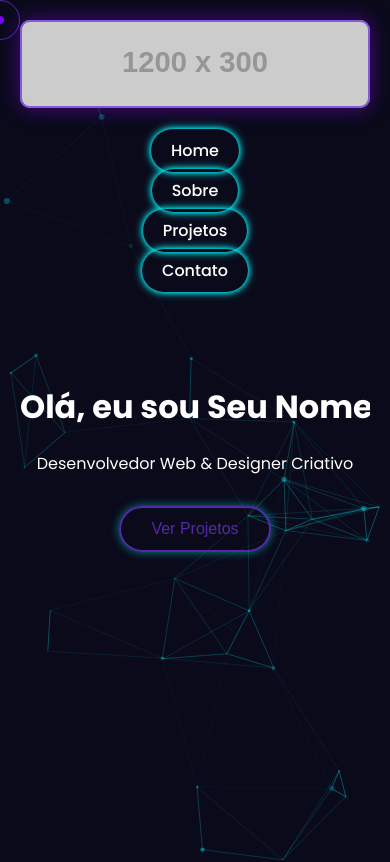
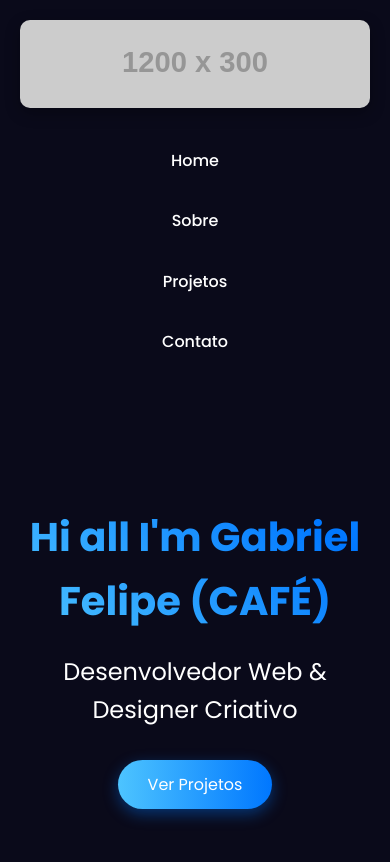
Before and after one commit to CAFE2l/Main_Portfolio, a plain HTML site: page HTML/index.html in a window 390 px wide. Shown: the top 862 px of the page. Drawn offline with nearby package versions, Linux system fonts and the light colour scheme; placeholder pictures from the web are drawn by us; animation ran at ten frames a second.

Commit message:
commited

```diff
--- a/CSS/style.css
+++ b/CSS/style.css
@@ -10,44 +10,7 @@ body {
             overflow-x: hidden;
             background: #0a0a1a;
             color: #fff;
-    cursor: none;
-}
-
-/* Efeito de partículas */
-#particles-js {
-    position: fixed;
-    width: 100%;
-    height: 100%;
-    z-index: -1;
-}
-
-/* Cursor personalizado */
-.cursor, .cursor-follower {
-    position: fixed;
-    border-radius: 50%;
-    transform: translate(-50%, -50%);
-    pointer-events: none;
-    z-index: 9999;
-}
-
-.cursor {
-    width: 8px;
-    height: 8px;
-    background: #8000ff;
-    transition: width 0.3s, height 0.3s, opacity 0.3s;
-}
-
-.cursor-follower {
-    width: 40px;
-    height: 40px;
-    border: 1px solid #7033d8be;
-    transition: all 0.6s ease;
-}
-
-.cursor.active, .cursor-follower.active {
-    width: 50px;
-    height: 50px;
-    background: rgba(72, 0, 255, 0.2);
+            line-height: 1.6;
         }
 
         /* Container principal */
@@ -68,48 +31,30 @@ body {
             margin: 20px 0;
             border-radius: 10px;
             overflow: hidden;
-    box-shadow: 0 0 20px rgba(140, 0, 255, 0.5);
+            box-shadow: 0 5px 15px rgba(0, 0, 0, 0.3);
         }
 
         .banner {
             width: 100%;
             display: block;
+            transition: transform 0.5s ease;
         }
 
-.led-border {
-    position: absolute;
-    top: 0;
-    left: 0;
-    width: 100%;
-    height: 100%;
-    border: 2px solid transparent;
-    border-radius: 10px;
-    animation: ledAnimation 3s infinite linear;
-    pointer-events: none;
-}
-
-@keyframes ledAnimation {
-    0% {
-        box-shadow: 0 0 5px #7033d8be, 0 0 10px #7033d8be, 0 0 15px #7033d8be;
-        border-color: #7033d8be;
-    }
-    50% {
-        box-shadow: 0 0 10px #7033d8be, 0 0 20px #7033d8be 0 0 30px #7033d8be;
-        border-color: #7033d8be;
-    }
-    100% {
-        box-shadow: 0 0 5px #7033d8be, 0 0 10px #7033d8be, 0 0 15px #7033d8be;
-        border-color: #7033d8be;
-    }
+        .banner:hover {
+            transform: scale(1.02);
         }
 
         /* Navegação */
+        .navbar {
+            margin: 30px 0;
+        }
+
         .navbar ul {
             display: flex;
             justify-content: center;
             list-style: none;
             gap: 30px;
-    margin: 30px 0;
+            flex-wrap: wrap;
         }
 
         .nav-link {
@@ -120,28 +65,27 @@ body {
             border-radius: 30px;
             position: relative;
             transition: all 0.3s ease;
+            display: inline-block;
         }
 
-.nav-link::before {
+        .nav-link::after {
             content: '';
             position: absolute;
-    top: -2px;
-    left: -2px;
-    right: -2px;
-    bottom: -2px;
-    border-radius: 30px;
-    border: 2px solid transparent;
+            width: 0;
+            height: 2px;
+            bottom: 0;
+            left: 50%;
+            background-color: #4dc4ff;
             transition: all 0.3s ease;
         }
 
-.nav-link:hover::before {
-    border-color: #7033d8be;
-    box-shadow: 0 0 10px #7033d8be;
+        .nav-link:hover::after {
+            width: 100%;
+            left: 0;
         }
 
-.nav-link.led-hover:hover {
-    color: #7033d8be;
-    text-shadow: 0 0 10px #7033d8be;
+        .nav-link:hover {
+            color: #4dc4ff;
         }
 
         /* Conteúdo principal */
@@ -154,6 +98,7 @@ body {
             opacity: 0;
             transform: translateY(20px);
             transition: opacity 0.5s ease, transform 0.5s ease;
+            padding: 40px 0;
         }
 
         .section.active {
@@ -162,72 +107,82 @@ body {
             transform: translateY(0);
         }
 
+        h2 {
+            font-size: 2.5rem;
+            margin-bottom: 30px;
+            text-align: center;
+            color: #4dc4ff;
+            position: relative;
+            padding-bottom: 15px;
+        }
+
+        h2::after {
+            content: '';
+            position: absolute;
+            bottom: 0;
+            left: 50%;
+            transform: translateX(-50%);
+            width: 80px;
+            height: 3px;
+            background: linear-gradient(90deg, #4dc4ff, #0077ff);
+            border-radius: 3px;
+        }
+
         /* Seção Home */
         .home-content {
             text-align: center;
             padding: 60px 0;
         }
 
-.typing-animation {
-    font-size: 3rem;
+        .home-content h1 {
+            font-size: 3.5rem;
             margin-bottom: 20px;
-    overflow: hidden;
-    white-space: nowrap;
-    border-right: 3px solid #7033d8be;
-    animation: typing 3.5s steps(40, end), blink-caret 0.75s step-end infinite;
+            background: linear-gradient(45deg, #4dc4ff, #0077ff, #4dc4ff);
+            background-size: 200% auto;
+            background-clip: text;
+            -webkit-background-clip: text;
+            -webkit-text-fill-color: transparent;
+            animation: gradientShift 5s ease infinite;
         }
 
-@keyframes typing {
-    from { width: 0 }
-    to { width: 100% }
+        @keyframes gradientShift {
+            0% { background-position: 0% 50%; }
+            50% { background-position: 100% 50%; }
+            100% { background-position: 0% 50%; }
         }
 
-@keyframes blink-caret {
-    from, to { border-color: transparent }
-    50% { border-color: #7033d8be }
+        .home-content p {
+            font-size: 1.5rem;
+            margin-bottom: 30px;
+            opacity: 0;
+            animation: fadeIn 1s ease forwards;
+            animation-delay: 0.5s;
         }
 
-.highlight {
-    color: #7033d8be;
-    text-shadow: 0 0 10px #7033d8be;
-}
-
-.slide-in {
-    animation: slideIn 1s ease forwards;
-    opacity: 0;
-    transform: translateY(20px);
-}
-
-@keyframes slideIn {
+        @keyframes fadeIn {
             to {
                 opacity: 1;
-        transform: translateY(0);
             }
         }
 
-/* Botões com efeito LED */
-.led-button-container {
-    margin-top: 30px;
-}
-
-.led-button {
-    background: transparent;
-    color: #7033d8be;
-    border: 2px solid #7033d8be;
+        /* Botões */
+        .btn {
+            background: linear-gradient(90deg, #4dc4ff, #0077ff);
+            color: white;
+            border: none;
             padding: 12px 30px;
             font-size: 1rem;
             border-radius: 30px;
-    cursor: none;
-    position: relative;
-    overflow: hidden;
+            cursor: pointer;
             transition: all 0.3s ease;
-    box-shadow: 0 0 10px rgba(0, 247, 255, 0.5);
+            box-shadow: 0 5px 15px rgba(0, 119, 255, 0.4);
+            display: inline-block;
+            text-decoration: none;
         }
 
-.led-button:hover {
-    background: #7033d8be;
-    color: #0a0a1a;
-    box-shadow: 0 0 20px #7033d8be, 0 0 40px #7033d8be, 0 0 60px #7033d8be;
+        .btn:hover {
+            transform: translateY(-3px);
+            box-shadow: 0 8px 20px rgba(0, 119, 255, 0.6);
         }
 
         /* Seção Sobre */
@@ -236,6 +191,11 @@ body {
             grid-template-columns: 1fr 1fr;
             gap: 40px;
             margin-top: 30px;
+        }
+
+        .about-text p {
+            margin-bottom: 20px;
+            text-align: justify;
         }
 
         .skills {
@@ -256,7 +216,7 @@ body {
 
         .skill-progress {
             height: 100%;
-    background: linear-gradient(90deg, #7033d8be, #a26cff);
+            background: linear-gradient(90deg, #4dc4ff, #0077ff);
             border-radius: 10px;
             width: 0;
             transition: width 1.5s ease;
@@ -279,7 +239,7 @@ body {
 
         .project-card:hover {
             transform: translateY(-10px);
-    box-shadow: 0 10px 20px rgba(0, 247, 255, 0.2);
+            box-shadow: 0 10px 20px rgba(0, 119, 255, 0.2);
         }
 
         .project-image {
@@ -317,7 +277,7 @@ body {
         }
 
         .project-btn {
-    background: #00f7ff;
+            background: #4dc4ff;
             color: #0a0a1a;
             border: none;
             padding: 10px 20px;
@@ -363,8 +323,8 @@ body {
         .contact-form input:focus,
         .contact-form textarea:focus {
             outline: none;
-    border-color: #7033d8be;
-    box-shadow: 0 0 10px rgba(0, 247, 255, 0.5);
+            border-color: #4dc4ff;
+            box-shadow: 0 0 10px rgba(77, 196, 255, 0.5);
         }
 
         .contact-item {
@@ -378,13 +338,13 @@ body {
         }
 
         .social-link {
-    color: #7033d8be;
+            color: #4dc4ff;
             text-decoration: none;
             transition: all 0.3s ease;
         }
 
         .social-link:hover {
-    text-shadow: 0 0 10px #7033d8be;
+            text-shadow: 0 0 10px rgba(77, 196, 255, 0.7);
         }
 
         /* Footer */
@@ -403,8 +363,8 @@ body {
                 gap: 15px;
             }
 
-    .typing-animation {
-        font-size: 2rem;
+            .home-content h1 {
+                font-size: 2.5rem;
             }
 
             .about-content,
@@ -416,19 +376,3 @@ body {
                 grid-template-columns: 1fr;
             }
         }
-
-/* Animações de entrada */
-@keyframes fadeIn {
-    from {
-        opacity: 0;
-        transform: translateY(20px);
-    }
-    to {
-        opacity: 1;
-        transform: translateY(0);
-    }
-}
-
-.fade-in {
-    animation: fadeIn 1s ease forwards;
-}
--- a/HTML/index.html
+++ b/HTML/index.html
@@ -4,32 +4,24 @@
     <meta charset="UTF-8">
     <meta name="viewport" content="width=device-width, initial-scale=1.0">
     <title>Meu Portfólio</title>
+    <link href="https://fonts.googleapis.com/css2?family=Poppins:wght@300;400;500;600;700&display=swap" rel="stylesheet">
     <link rel="stylesheet" href="../CSS/style.css">
-    <link href="https://fonts.googleapis.com/css2?family=Poppins:wght@300;400;500;600;700&display=swap" rel="stylesheet">
 </head>
 <body>
-    <!-- Efeito de partículas para fundo dinâmico -->
-    <div id="particles-js"></div>
-
-    <!-- Cursor personalizado -->
-    <div class="cursor"></div>
-    <div class="cursor-follower"></div>
-
     <!-- Container principal -->
     <div class="container">
         <!-- Header com banner e navegação -->
         <header class="header">
             <div class="banner-container">
-                <img src="https://via.placeholder.com/1200x300" alt="Banner do Portfólio" class="banner">
-                <div class="led-border"></div>
+                <img src="https://via.placeholder.com/1200x300/0a0a1a/4dc4ff?text=MEU+BANNER" alt="Banner do Portfólio" class="banner">
             </div>
 
             <nav class="navbar">
                 <ul>
-                    <li><a href="#home" class="nav-link led-hover">Home</a></li>
-                    <li><a href="#sobre" class="nav-link led-hover">Sobre</a></li>
-                    <li><a href="#projetos" class="nav-link led-hover">Projetos</a></li>
-                    <li><a href="#contato" class="nav-link led-hover">Contato</a></li>
+                    <li><a href="#home" class="nav-link">Home</a></li>
+                    <li><a href="#sobre" class="nav-link">Sobre</a></li>
+                    <li><a href="#projetos" class="nav-link">Projetos</a></li>
+                    <li><a href="#contato" class="nav-link">Contato</a></li>
                 </ul>
             </nav>
         </header>
@@ -39,11 +31,9 @@
             <!-- Seção Home -->
             <section id="home" class="section active">
                 <div class="home-content">
-                    <h1 class="typing-animation">Olá, eu sou <span class="highlight">Seu Nome</span></h1>
-                    <p class="slide-in">Desenvolvedor Web & Designer Criativo</p>
-                    <div class="led-button-container">
-                        <button class="led-button">Ver Projetos</button>
-                    </div>
+                    <h1>Hi all <span>I'm Gabriel Felipe (CAFÉ)</span></h1>
+                    <p>Desenvolvedor Web & Designer Criativo</p>
+                    <a href="#projetos" class="btn">Ver Projetos</a>
                 </div>
             </section>
 
@@ -52,8 +42,8 @@
                 <h2>Sobre Mim</h2>
                 <div class="about-content">
                     <div class="about-text">
-                        <p>Lorem ipsum dolor sit amet, consectetur adipiscing elit. Nullam auctor, nisl eu ultricies lacinia, nunc nisl aliquam nisl, eu aliquam nisl nunc eu nisl.</p>
-                        <p>Lorem ipsum dolor sit amet, consectetur adipiscing elit. Nullam auctor, nisl eu ultricies lacinia, nunc nisl aliquam nisl, eu aliquam nisl nunc eu nisl.</p>
+                        <p>Lorem ipsum dolor sit amet, consectetur adipiscing elit. Nullam auctor, nisl eu ultricies lacinia, nunc nisl aliquam nisl, eu aliquam nisl nunc eu nisl. Lorem ipsum dolor sit amet, consectetur adipiscing elit.</p>
+                        <p>Nullam auctor, nisl eu ultricies lacinia, nunc nisl aliquam nisl, eu aliquam nisl nunc eu nisl. Lorem ipsum dolor sit amet, consectetur adipiscing elit.</p>
                     </div>
                     <div class="skills">
                         <div class="skill">
@@ -84,33 +74,33 @@
                 <div class="projects-grid">
                     <div class="project-card">
                         <div class="project-image">
-                            <img src="https://via.placeholder.com/300x200" alt="Projeto 1">
+                            <img src="https://via.placeholder.com/300x200/1a1a2a/4dc4ff?text=Projeto+1" alt="Projeto 1">
                             <div class="project-overlay">
                                 <button class="project-btn">Ver Detalhes</button>
                             </div>
                         </div>
                         <h3>Projeto 1</h3>
-                        <p>Descrição breve do projeto</p>
+                        <p>Descrição breve do projeto e tecnologias utilizadas.</p>
                     </div>
                     <div class="project-card">
                         <div class="project-image">
-                            <img src="https://via.placeholder.com/300x200" alt="Projeto 2">
+                            <img src="https://via.placeholder.com/300x200/1a1a2a/4dc4ff?text=Projeto+2" alt="Projeto 2">
                             <div class="project-overlay">
                                 <button class="project-btn">Ver Detalhes</button>
                             </div>
                         </div>
                         <h3>Projeto 2</h3>
-                        <p>Descrição breve do projeto</p>
+                        <p>Descrição breve do projeto e tecnologias utilizadas.</p>
                     </div>
                     <div class="project-card">
                         <div class="project-image">
-                            <img src="https://via.placeholder.com/300x200" alt="Projeto 3">
+                            <img src="https://via.placeholder.com/300x200/1a1a2a/4dc4ff?text=Projeto+3" alt="Projeto 3">
                             <div class="project-overlay">
                                 <button class="project-btn">Ver Detalhes</button>
                             </div>
                         </div>
                         <h3>Projeto 3</h3>
-                        <p>Descrição breve do projeto</p>
+                        <p>Descrição breve do projeto e tecnologias utilizadas.</p>
                     </div>
                 </div>
             </section>
@@ -123,19 +113,19 @@
                         <input type="text" placeholder="Seu Nome" required>
                         <input type="email" placeholder="Seu Email" required>
                         <textarea placeholder="Sua Mensagem" rows="5" required></textarea>
-                        <button type="submit" class="led-button">Enviar Mensagem</button>
+                        <button type="submit" class="btn">Enviar Mensagem</button>
                     </form>
                     <div class="contact-info">
                         <div class="contact-item">
-                            <h4>Email</h4>
+                            <h3>Email</h3>
                             <p>seuemail@exemplo.com</p>
                         </div>
                         <div class="contact-item">
-                            <h4>Telefone</h4>
+                            <h3>Telefone</h3>
                             <p>(00) 00000-0000</p>
                         </div>
                         <div class="contact-item">
-                            <h4>Redes Sociais</h4>
+                            <h3>Redes Sociais</h3>
                             <div class="social-links">
                                 <a href="#" class="social-link">LinkedIn</a>
                                 <a href="#" class="social-link">GitHub</a>
@@ -153,8 +143,6 @@
         </footer>
     </div>
 
-    <!-- Scripts -->
-    <script src="https://cdn.jsdelivr.net/particles.js/2.0.0/particles.min.js"></script>
     <script src="../JAVASCRIPT/index.js"></script>
 </body>
 </html>
--- a/JAVASCRIPT/index.js
+++ b/JAVASCRIPT/index.js
@@ -1,73 +1,10 @@
-// Inicialização quando o documento estiver pronto
+   // Navegação suave entre seções
         document.addEventListener('DOMContentLoaded', function() {
-    // Inicializar partículas
-    particlesJS('particles-js', {
-        particles: {
-            number: { value: 80, density: { enable: true, value_area: 800 } },
-            color: { value: "#00f7ff" },
-            shape: { type: "circle" },
-            opacity: { value: 0.5, random: true },
-            size: { value: 3, random: true },
-            line_linked: {
-                enable: true,
-                distance: 150,
-                color: "#00f7ff",
-                opacity: 0.4,
-                width: 1
-            },
-            move: {
-                enable: true,
-                speed: 2,
-                direction: "none",
-                random: true,
-                straight: false,
-                out_mode: "out",
-                bounce: false
-            }
-        },
-        interactivity: {
-            detect_on: "canvas",
-            events: {
-                onhover: { enable: true, mode: "repulse" },
-                onclick: { enable: true, mode: "push" },
-                resize: true
-            }
-        },
-        retina_detect: true
-    });
-
-    // Configuração do cursor personalizado
-    const cursor = document.querySelector('.cursor');
-    const cursorFollower = document.querySelector('.cursor-follower');
-
-    document.addEventListener('mousemove', function(e) {
-        cursor.style.left = e.clientX + 'px';
-        cursor.style.top = e.clientY + 'px';
-
-        setTimeout(function() {
-            cursorFollower.style.left = e.clientX + 'px';
-            cursorFollower.style.top = e.clientY + 'px';
-        }, 100);
-    });
-
-    // Efeitos de hover no cursor
-    const hoverElements = document.querySelectorAll('a, button, .nav-link, .led-button, .project-card');
-
-    hoverElements.forEach(el => {
-        el.addEventListener('mouseenter', () => {
-            cursor.classList.add('active');
-            cursorFollower.classList.add('active');
-        });
-
-        el.addEventListener('mouseleave', () => {
-            cursor.classList.remove('active');
-            cursorFollower.classList.remove('active');
-        });
-    });
-
-    // Navegação suave entre seções
             const navLinks = document.querySelectorAll('.nav-link');
             const sections = document.querySelectorAll('.section');
+
+            // Mostrar a seção home por padrão
+            document.getElementById('home').classList.add('active');
 
             navLinks.forEach(link => {
                 link.addEventListener('click', function(e) {
@@ -82,13 +19,6 @@ document.addEventListener('DOMContentLoaded', function() {
 
                     // Mostrar a seção alvo
                     document.getElementById(targetId).classList.add('active');
-
-            // Atualizar a navegação
-            navLinks.forEach(navLink => {
-                navLink.parentElement.classList.remove('active');
-            });
-
-            this.parentElement.classList.add('active');
 
                     // Scroll suave para o topo da seção
                     document.getElementById(targetId).scrollIntoView({ behavior: 'smooth' });
@@ -116,63 +46,6 @@ document.addEventListener('DOMContentLoaded', function() {
 
             observer.observe(document.getElementById('sobre'));
 
-    // Animação de digitação para a home
-    function initTypingAnimation() {
-        const typingElement = document.querySelector('.typing-animation');
-        const text = typingElement.textContent;
-        typingElement.textContent = '';
-
-        let i = 0;
-        const typingInterval = setInterval(() => {
-            if (i < text.length) {
-                typingElement.textContent += text.charAt(i);
-                i++;
-            } else {
-                clearInterval(typingInterval);
-                typingElement.style.borderRight = 'none';
-            }
-        }, 100);
-    }
-
-    // Iniciar animação de digitação se estiver na seção home
-    if (document.querySelector('.typing-animation')) {
-        initTypingAnimation();
-    }
-
-    // Animação de entrada para elementos
-    const animatedElements = document.querySelectorAll('.slide-in, .fade-in');
-
-    function checkScroll() {
-        animatedElements.forEach(el => {
-            const elementTop = el.getBoundingClientRect().top;
-            const elementVisible = 150;
-
-            if (elementTop < window.innerHeight - elementVisible) {
-                el.style.animationPlayState = 'running';
-            }
-        });
-    }
-
-    window.addEventListener('scroll', checkScroll);
-    checkScroll(); // Verificar elementos visíveis no carregamento
-
-    // Efeito LED pulsante para bordas
-    function pulseLED() {
-        const ledElements = document.querySelectorAll('.led-border, .led-hover');
-
-        setInterval(() => {
-            ledElements.forEach(el => {
-                el.style.boxShadow = '0 0 15px #00f7ff, 0 0 30px #00f7ff';
-
-                setTimeout(() => {
-                    el.style.boxShadow = '0 0 5px #00f7ff, 0 0 10px #00f7ff';
-                }, 500);
-            });
-        }, 2000);
-    }
-
-    pulseLED();
-
             // Configuração do formulário de contato
             const contactForm = document.querySelector('.contact-form');
 
```
Lines whose indentation alone changed are shown as unchanged.
